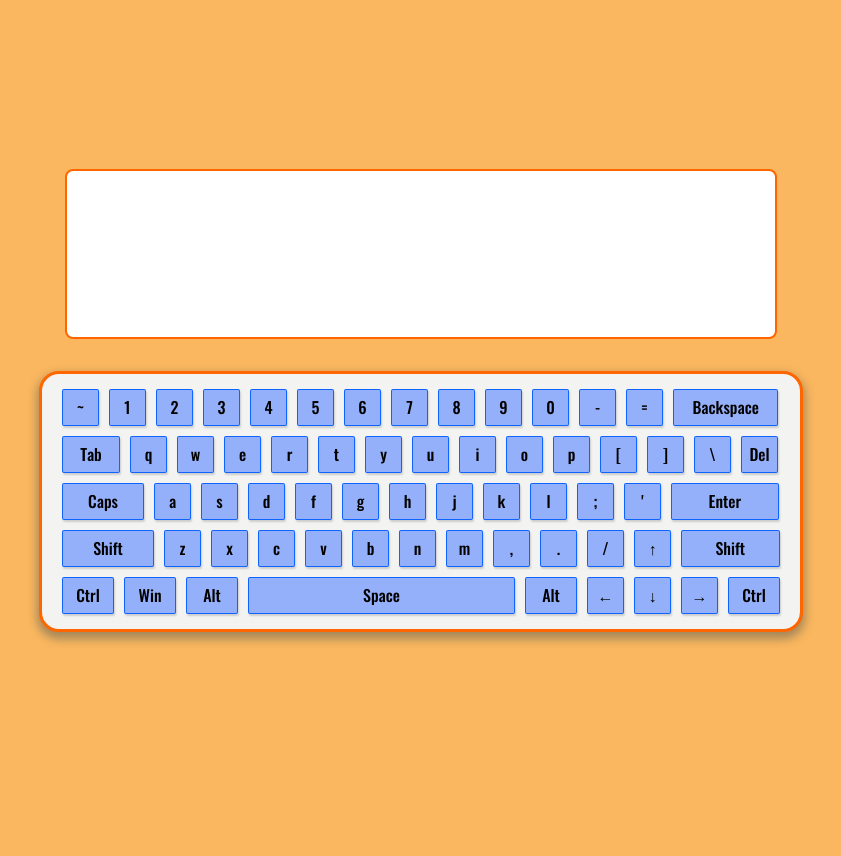
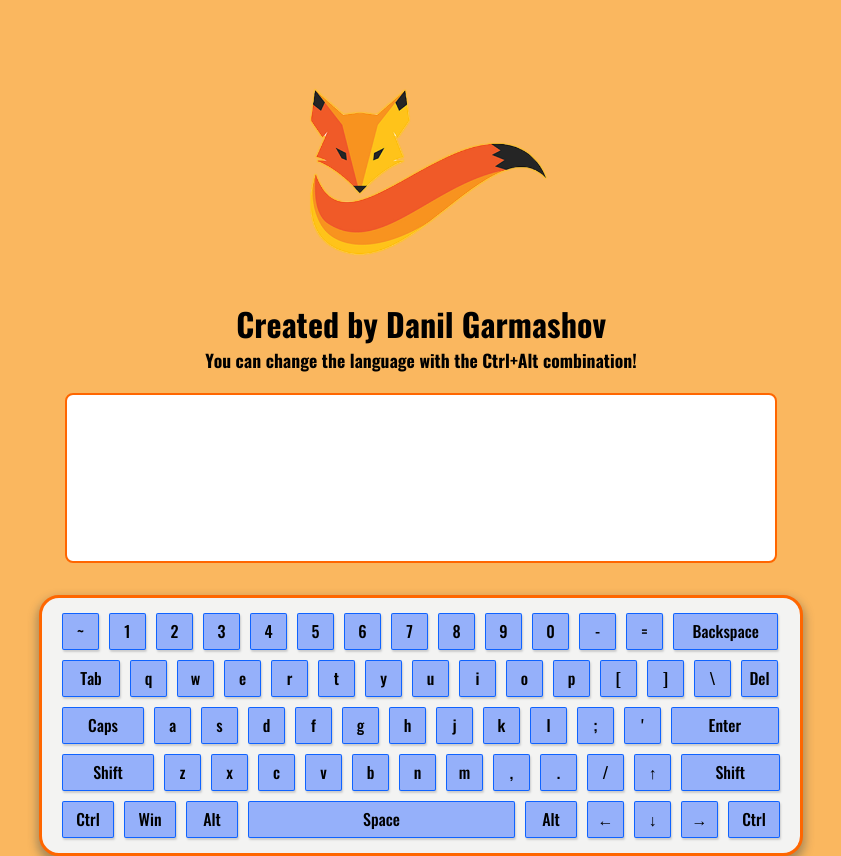
Before and after one commit to NilianFox/virtual-keyboard, a plain HTML site: page Index.html in a window 1280 px wide. Shown: the whole page, without its empty margins (219-1060 px from the left). Before the commit the page ends 800 px from the top, so only its background shows below. Drawn offline with Linux system fonts and the light colour scheme.

Commit message:
feat: add last corrections and useful info

```diff
--- a/css/index.css
+++ b/css/index.css
@@ -22,7 +22,6 @@ body {
   width: 100vw;
   display: flex;
   align-items: center;
-  justify-content: center;
   flex-direction: column;
 }
 
@@ -145,3 +144,13 @@ body {
   border: 2px solid var(--key-background-on-toggled);
   border-radius: .5rem;
 }
+
+.hint {
+  margin-bottom: 20px;
+  font-size: 1.1rem;
+}
+
+.image {
+  max-width: 300px;
+  height: auto;
+}
--- a/js/script.js
+++ b/js/script.js
@@ -258,6 +258,10 @@ const Keyboard = {
 
 window.addEventListener('DOMContentLoaded', () => {
   Keyboard.loadFromLocalStorage();
+  const info = `<img class="image" src="./assets/fox.png" alt="Fox">
+    <h1 class="title">Created by Danil Garmashov</h1>
+    <h2 class="hint">You can change the language with the Ctrl+Alt combination!</h2>`;
+  document.body.insertAdjacentHTML('beforeend', info);
   Keyboard.initTextArea();
   Keyboard.init();
 });
```
Also changed, not shown: assets/fox.png (added).
